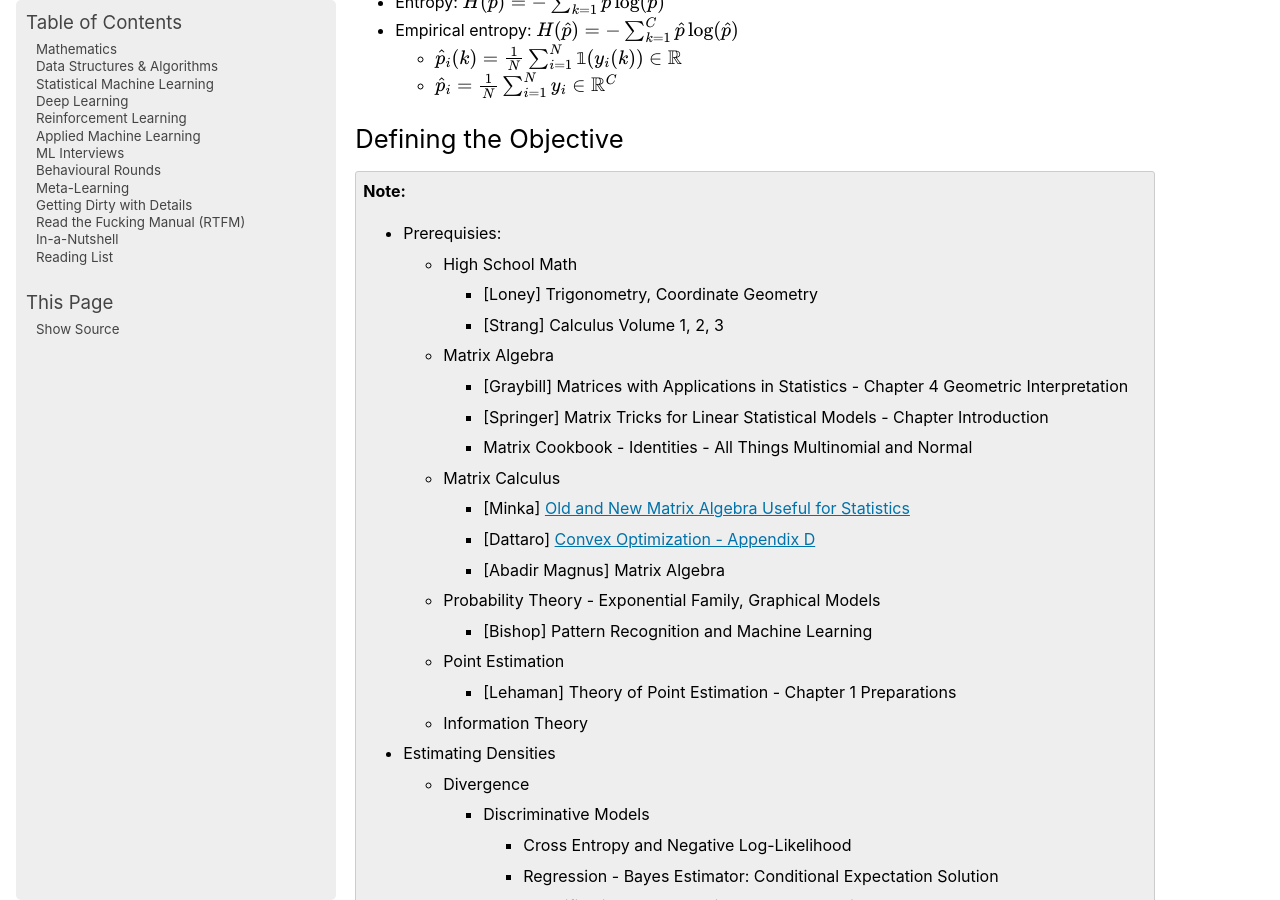
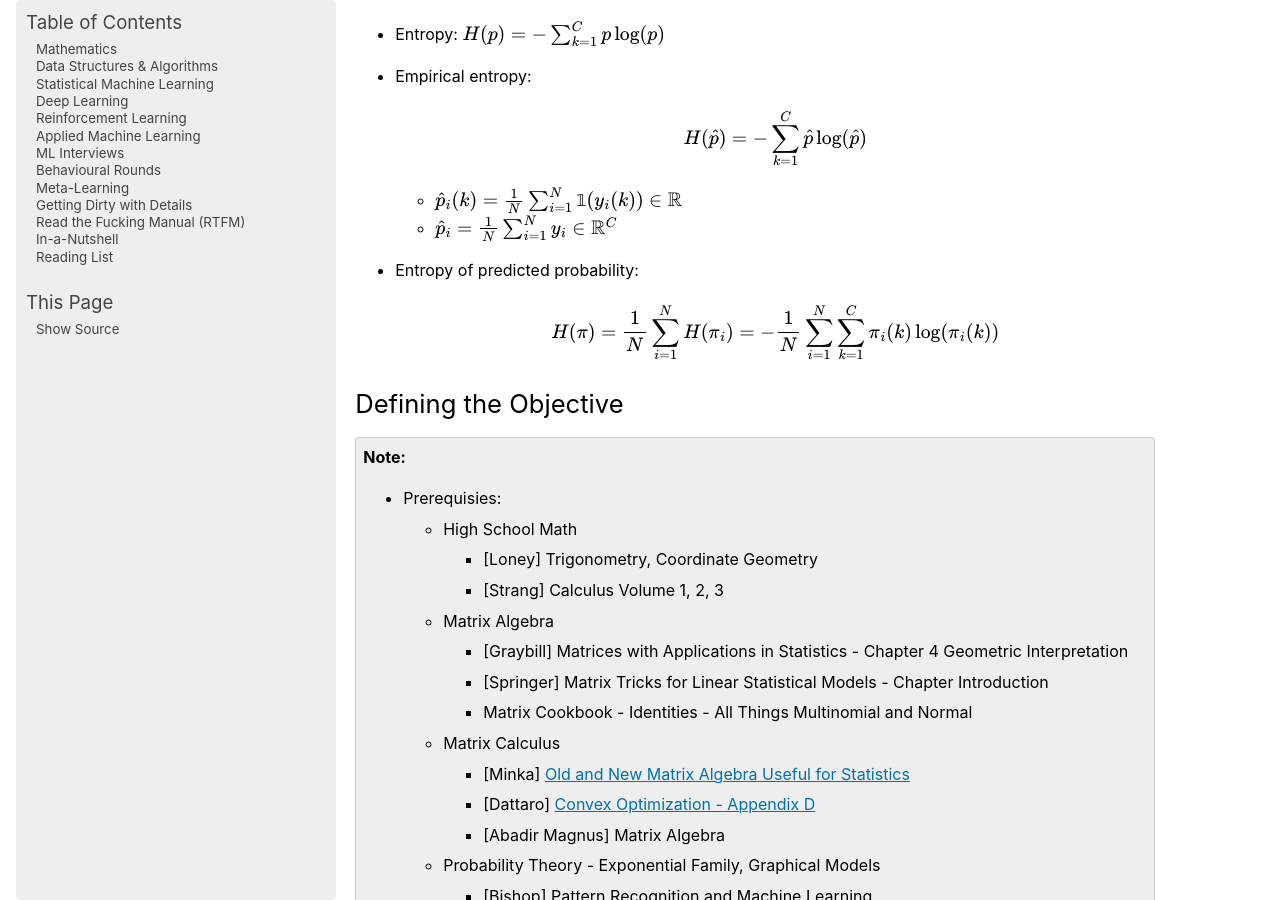
Before and after one commit to uselesstechjunks/leetcode, a Sphinx documentation site: the page built from docs/source/ml/basics.rst, in a window 1280 px wide and 900 px high, scrolled down 453 px. Built offline with Sphinx 7.4.7, drawn with Linux system fonts in a browser that asks for light colours; pages that are not in the unit, such as notebooks, are missing from menus.

Commit message:
Update basics.rst

```diff
--- a/docs/source/ml/basics.rst
+++ b/docs/source/ml/basics.rst
@@ -12,10 +12,14 @@ Entropy, Cross-Entropy, NLL, KL
 - Categorical distribution with number of classes `C`.
 - Labels: :math:`y_i={0,1}^{C}\in\mathbb{R}^C`, one-hot.
 - Entropy: :math:`H(p)=-\sum_{k=1}^C p\log(p)`
-- Empirical entropy: :math:`H(\hat{p})=-\sum_{k=1}^C \hat{p}\log(\hat{p})`
+- Empirical entropy:
 
+	.. math:: H(\hat{p})=-\sum_{k=1}^C \hat{p}\log(\hat{p})
 	- :math:`\hat{p}_i(k)=\frac{1}{N}\sum_{i=1}^N\mathbb{1}(y_i(k))\in\mathbb{R}`
 	- :math:`\hat{p}_i=\frac{1}{N}\sum_{i=1}^N y_i\in\mathbb{R}^C`
+- Entropy of predicted probability:
+
+	.. math:: H(\pi)=\frac{1}{N}\sum_{i=1}^N H(\pi_i)=-\frac{1}{N}\sum_{i=1}^N \sum_{k=1}^C \pi_i(k)\log(\pi_i(k))
 
 ************************************************************************************************
 Defining the Objective
```
